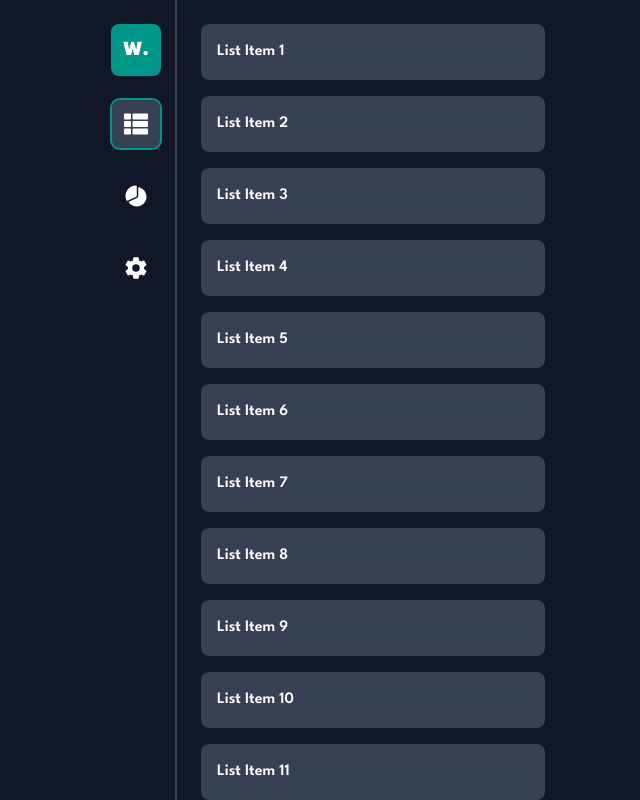
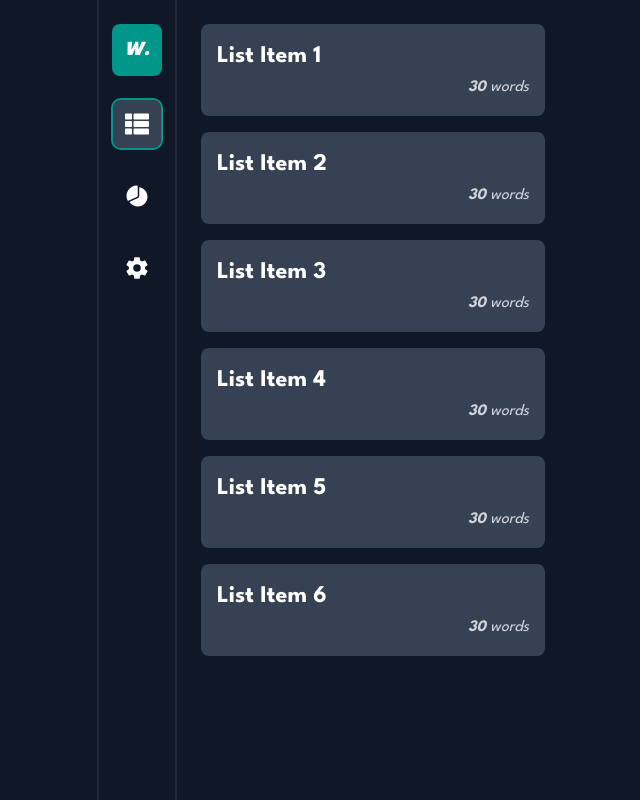
Before and after one commit to alibekmukhammadiev/wordify, a React (Vite) app in the folder frontend/: page /dashboard in a window 1280 px wide. Shown: the whole page, without its empty margins (307-947 px from the left). Built offline with nearby package versions, Linux system fonts and the light colour scheme.

Commit message:
new dark mode done

```diff
--- a/frontend/src/pages/LandingPage.tsx
+++ b/frontend/src/pages/LandingPage.tsx
@@ -22,6 +22,11 @@ export default function LandingPage() {
   // toggle mode
   const handleToggleMode = function () {
     setMode((prev) => !prev);
+    if (mode) {
+      document.body.classList.add("dark");
+    } else {
+      document.body.classList.remove("dark");
+    }
   };
 
   // toggle modal
--- a/frontend/src/pages/UserDashboard.tsx
+++ b/frontend/src/pages/UserDashboard.tsx
@@ -15,9 +15,9 @@ export default function UserDashboard() {
   return (
     <div className="h-screen flex flex-col-reverse sm:flex-row justify-center text-white">
       {/* Sidebar */}
-      <aside className="sm:w-20 sm:border-r-2 sm:border-gray-700 flex sm:flex-col justify-around sm:justify-start items-center py-4 sm:py-6 sm:gap-6">
+      <aside className="sm:w-20 sm:border-r-2 sm:border-l-2 sm:border-gray-800 flex sm:flex-col justify-around sm:justify-start items-center py-4 sm:py-6 sm:gap-6">
         <div className="p-3 bg-teal-600 rounded-lg">
-          <h1 className="font-league-spartan font-black sm:text-xl">W.</h1>
+          <h1 className="font-league-spartan font-black sm:text-xl italic">W.</h1>
         </div>
 
         <button
--- a/frontend/src/pages/dashboard/Lists.tsx
+++ b/frontend/src/pages/dashboard/Lists.tsx
@@ -3,14 +3,19 @@ import React from "react";
 export default function Lists() {
   return (
     <div className="flex flex-col w-sm gap-4">
-      {Array.from({ length: 20 }).map((_, i) => (
+      {Array.from({ length: 6 }).map((_, i) => (
         <div
           key={i}
-          className=" dark:bg-gray-700 bg-gray-200 text-black dark:text-white p-4 rounded-lg"
+          className="flex flex-col gap-1 transition-all hover:cursor-pointer hover:outline-teal-600 hover:outline-2 dark:bg-gray-700 hover:opacity-85 bg-gray-200 text-black dark:text-white p-4 rounded-lg"
         >
-          <span className="font-league-spartan font-semibold">
+          <span className="font-league-spartan font-bold text-xl sm:text-2xl">
             List Item {i + 1}
           </span>
+          <div className="self-end">
+            <span className="text-gray-300 italic">
+              <b>30</b> words
+            </span>
+          </div>
         </div>
       ))}
     </div>
```
